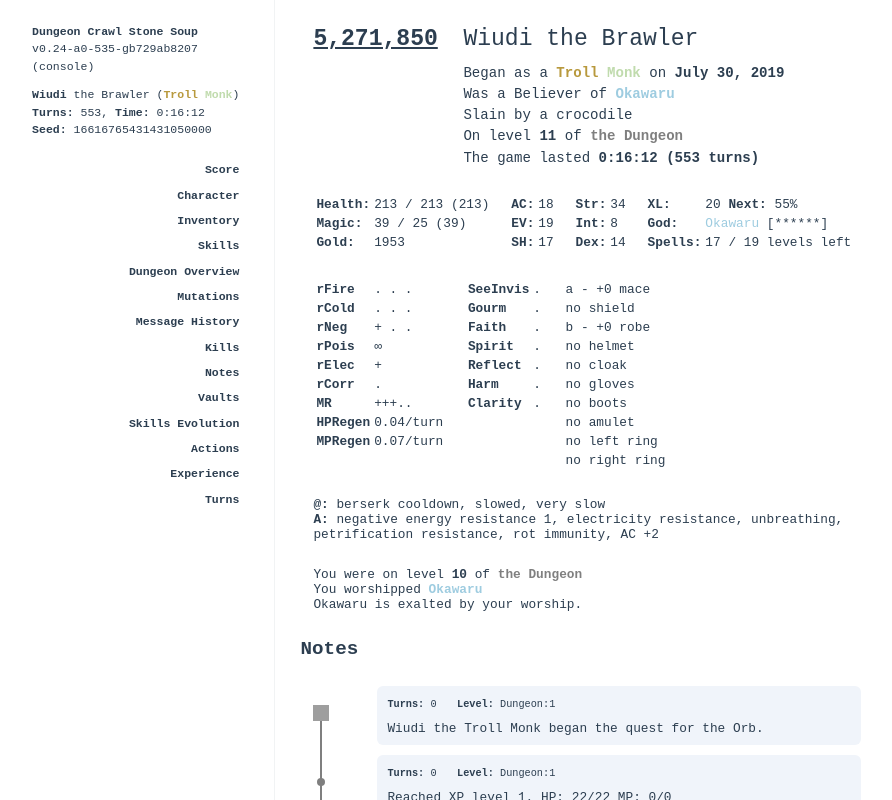
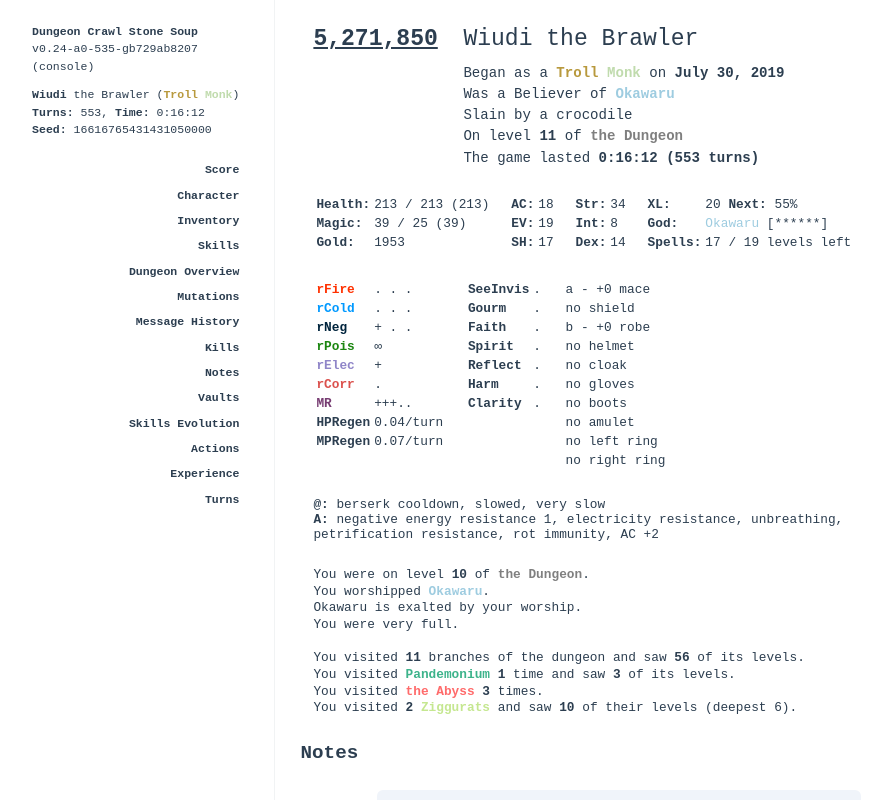
Before and after one commit to giann/crawl-undertaker, a Vue app: page / in a window 1280 px wide. Shown: the top 800 px of the page, without its empty margins (66-958 px from the left). Built offline with nearby package versions, Linux system fonts and the light colour scheme; grey boxes are pictures that could not be loaded.

Commit message:
Visits and resistances colors

```diff
--- a/src/undertaker/morgue.js
+++ b/src/undertaker/morgue.js
@@ -335,7 +335,27 @@
 };
 
 const resistances = {
-
+    rFire: {
+        color: { r: 0xFF, g: 0x31, b: 0x00 } // #FF3100
+    },
+    rCold: {
+        color: { r: 0x00, g: 0x99, b: 0xFF } // #0099FF
+    },
+    rNeg: {
+        color: { r: 0x00, g: 0x24, b: 0x3D } // #00243D
+    },
+    rPois: {
+        color: { r: 0x1B, g: 0x86, b: 0x10 } // #1B8610
+    },
+    rElec: {
+        color: { r: 0x8F, g: 0x85, b: 0xC8 } // #8F85C8
+    },
+    rCorr: {
+        color: { r: 0xDB, g: 0x51, b: 0x4D } // #DB514D
+    },
+    MR: {
+        color: { r: 0x76, g: 0x3B, b: 0x71 } // #763B71
+    }
 };
 
 const branches = {
--- a/src/views/Morgue.vue
+++ b/src/views/Morgue.vue
@@ -234,7 +234,7 @@
                         <table>
                             <tbody>
                                 <tr v-for="(resistance, index) in morgue.stats.resistances" :key="index">
-                                    <td class="stats__data__label">
+                                    <td class="stats__data__label" :style="`color: ${getResistanceColor(resistance.name)}`">
                                         {{ resistance.name }}
                                     </td>
                                     <td class="stats__data__value">
@@ -370,20 +370,66 @@
                     </div>
                 </section>
 
-                <section class="morgue-section visits">
+                <section class="morgue-section misc">
                     <div v-if="morgue.hiscore && morgue.hiscore.hasEscaped">
-                        You escaped
+                        You escaped.
                     </div>
                     <div v-else>
-                        {{ morgue.hiscore ? "You were " : "You are " }} on level <b>{{ morgue.location.depth }}</b> of <span class="keyword branch" :style="`color: ${getBranchColor(morgue.location.branch)}`">{{ morgue.location.branchLong }}</span>
+                        {{ morgue.hiscore ? "You were " : "You are " }} on level
+                        <b>{{ morgue.location.depth }}</b>
+                        of <span class="keyword branch" :style="`color: ${getBranchColor(morgue.location.branch)}`">{{ morgue.location.branchLong }}</span>.
                     </div>
 
                     <div v-if="morgue.religion">
-                        You worshipped <span class="keyword god" :style="`color: ${getGodColor(morgue.religion.god)}`">{{ morgue.religion.god }}</span>
+                        You worshipped
+                        <span class="keyword god" :style="`color: ${getGodColor(morgue.religion.god)}`">{{ morgue.religion.god }}</span>.
                     </div>
 
                     <div v-if="morgue.religion">
                         {{ morgue.religion.favour }}
+                    </div>
+
+                    <div>
+                        You were {{ morgue.hunger }}.
+                    </div>
+
+                    <div v-if="morgue.transform">
+                        {{ morgue.transform }}.
+                    </div>
+
+                    <div>
+                        <br>
+                        You {{ morgue.hiscore ? "" : "have" }} visited <b>{{ morgue.visits.length - 1 }}</b>
+                        branch{{ morgue.visits.length > 0 ? "es" : "" }}
+                        of the dungeon and {{ morgue.hiscore ? "saw" : "seen" }} <b>{{ totalLevelSeen() }}</b>
+                        of its levels.
+                    </div>
+
+                    <div v-if="visits('Pandemonium') > 0">
+                        You {{ morgue.hiscore ? "" : "have" }} visited
+                        <span class="keyword branch" :style="`color: ${getBranchColor('Pandemonium')}`">Pandemonium</span> <b> {{ visits('Pandemonium') }}</b>
+                        time{{ visits('Pandemonium') > 1 ? "s" : ""}}
+                        and {{ morgue.hiscore ? "saw" : "seen" }} <b> {{ levels('Pandemonium') }} </b> of its levels.
+                    </div>
+
+                    <div v-if="visits('Abyss') > 0">
+                        You {{ morgue.hiscore ? "" : "have" }} visited
+                        <span class="keyword branch" :style="`color: ${getBranchColor('Abyss')}`">the Abyss</span> <b> {{ visits('Abyss') }}</b>
+                        time{{ visits('Abyss') > 1 ? "s" : ""}}.
+                    </div>
+
+                    <div v-if="visits('Bazaar') > 0">
+                        You {{ morgue.hiscore ? "" : "have" }}
+                        visited <b> {{ visits('Bazaar') }}</b> bazaar{{ visits('Bazaar') > 1 ? "s" : ""}}.
+                    </div>
+
+                    <div v-if="visits('Ziggurat') > 0">
+                        You {{ morgue.hiscore ? "" : "have" }}
+                        {{ morgue.completedZiggurats !== visits('Ziggurat') ? 'visited' : 'completed' }}
+                        <b> {{ visits('Ziggurat') }} </b> <span class="keyword branch" :style="`color: ${getBranchColor('Ziggurat')}`">Ziggurat{{ visits('Ziggurat') > 1 ? 's' : '' }}</span>
+                        {{ morgue.completedZiggurats !== visits('Ziggurat') && morgue.completedZiggurats > 0 ? `(completing ${morgue.completedZiggurats})` : '' }}
+                        and {{ morgue.hiscore ? "saw" : "seen" }} <b> {{ levels('Ziggurat') }} </b> of {{ visits('Ziggurat') > 1 ? 'their' : 'its' }} levels
+                        {{ visits('Ziggurat') > 1 ? `(deepest ${morgue.deepestZiggurat})` : '' }}.
                     </div>
                 </section>
 
@@ -503,7 +549,7 @@
             },
 
             getResistanceColor(resistance) {
-                let color = resistances[resistance.toLowerCase()].color;
+                let color = resistances[resistance].color;
 
                 return `rgb(${color.r}, ${color.g}, ${color.b})`
             },
@@ -547,6 +593,30 @@
                 }
 
                 return `M${this.getBranchWidth(current)*8},${37 + (index * 69)} L${this.getBranchWidth(current)*8},${37 + ((index+1) * 69)}`;
+            },
+
+            totalLevelSeen() {
+                return this.$data.morgue.visits.reduce((acc, visit) => acc + visit.levels, 1);
+            },
+
+            visits(branch) {
+                let visits = 0;
+                this.$data.morgue.visits.forEach((v) => {
+                    if (v.name == branch)
+                        visits += v.visits
+                });
+
+                return visits;
+            },
+
+            levels(branch) {
+                let levels = 0;
+                this.$data.morgue.visits.forEach((v) => {
+                    if (v.name == branch)
+                        levels += v.levels
+                });
+
+                return levels;
             }
         },
 
@@ -725,4 +795,8 @@
     .stats__data.equipment {
         flex-grow: 20;
     }
+
+    .misc > div {
+        line-height: 1.3em;
+    }
 </style>
```
Also changed, not shown: public/Suwur.json.
